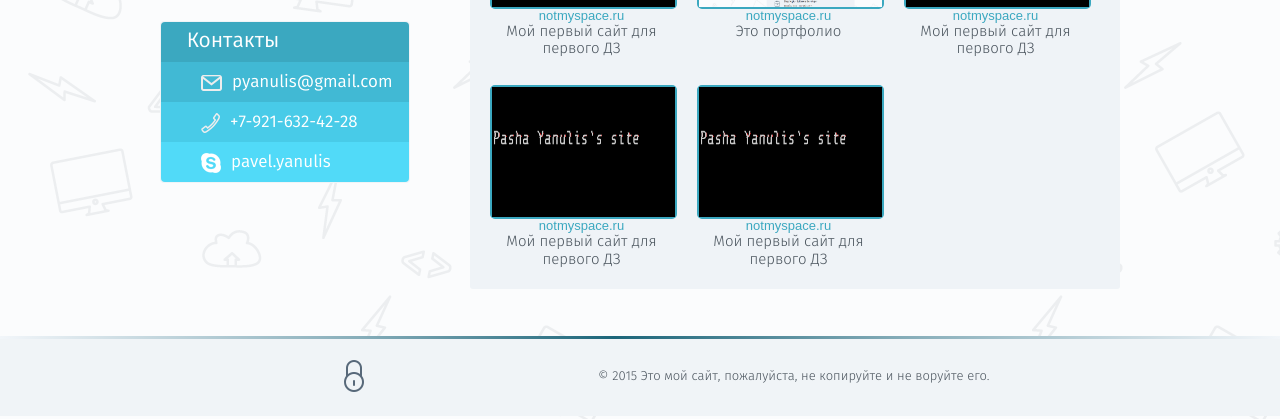
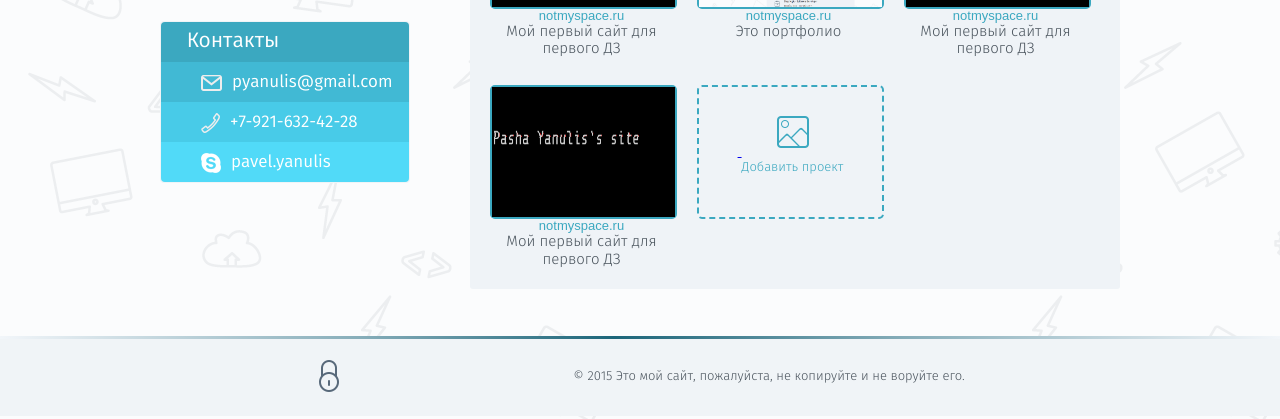
Before and after one commit to pyanulis/ls_portfolio, a website: page app/works.html in a window 1280 px wide. Shown: the part 381-800 px from the top of the page. Drawn offline with nearby package versions, Linux system fonts and the light colour scheme; some packages are replaced by stand-ins of ours; a script that the page names is missing; files whose address does not match are found by name; a web font is replaced by a local one.

Commit message:
add project item

```diff
--- a/app/css/info_page.css
+++ b/app/css/info_page.css
@@ -120,3 +120,14 @@
     vertical-align: middle;
     margin: 0;
 }
+
+.work-add-item-image {
+    display: block;
+    margin: 0 auto;
+}
+
+.work-add-item-text {
+    font-family: "fira_sanslight", sans-serif;
+    font-size: 13px;
+    color: #3ba8c0;
+}
--- a/app/css/main.css
+++ b/app/css/main.css
@@ -316,6 +316,8 @@
     min-width: 960px;
 	height: 80px;
 	background: #f0f4f7;
+
+    text-align: center;
 }
 
 .footer:before {
@@ -363,7 +365,6 @@
 .footerP {
     display: inline-block;
     vertical-align: middle;
-    margin-left: 340px;
 
     color: #4a545d;
 }
--- a/app/css/works_page.css
+++ b/app/css/works_page.css
@@ -95,3 +95,19 @@
     color: white;
     font: 12px "fira_sansbook", sans-serif;
 }
+
+
+.work-add-item-container {
+    display: block;
+    width: 183px;
+    height: 130px;
+    text-align: center;
+
+    border: 2px dashed #3ba8c0;
+    border-radius: 5px;
+}
+
+.work-add-item-caption {
+    vertical-align: middle;
+    text-align: center;
+}
--- a/app/works.html
+++ b/app/works.html
@@ -125,17 +125,15 @@
                                 <p class="zeroMargin workItemDescr">Мой первый сайт для первого ДЗ</p>
                             </figure>
                             <figure class="zeroMargin work-item">
-                                <a href="http://notmyspace.ru">
-                                    <div class="work-item-container">
-                                        <img class="work-item-image" src="images/notmyspace_ru.png" alt="notmyspace.ru"/>
-                                        <div class="work-item-caption">
-                                            <span class="work-item-before-text"></span>
-                                            <p class="work-item-center-name">not_my_space</p>
+                                <a href="works.html">
+                                    <div class="work-add-item-container">
+                                       <spn class="empty-vert-align"></spn>
+                                        <div class="work-add-item-caption inner-vert-align">
+                                            <img class="work-add-item-image" src="images/ico_add_project.png" alt="add project"/>
+                                            <p class="work-add-item-text">Добавить проект</p>
                                         </div>
                                     </div>
                                 </a>
-                                <a href="http://notmyspace.ru" class="work-item-address"><p class="zeroMargin workItemAddress">notmyspace.ru</p></a>
-                                <p class="zeroMargin workItemDescr">Мой первый сайт для первого ДЗ</p>
                             </figure>
                         </article> <!--common info block-->
                     </section>
```
Also changed, not shown: app/images/ico_add_project.png (added).
